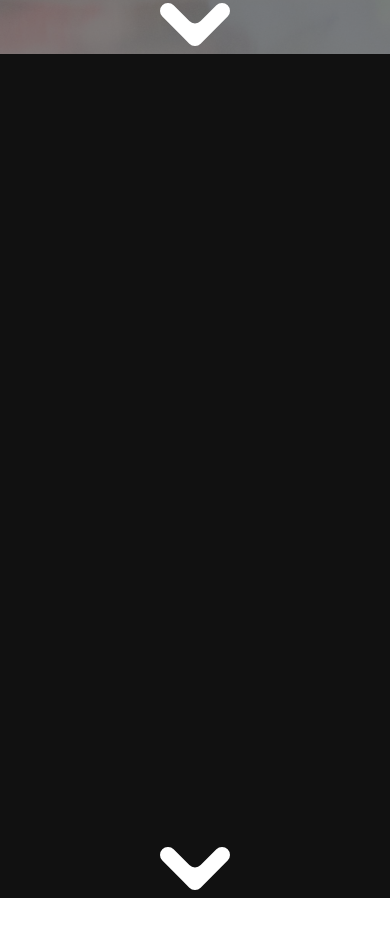
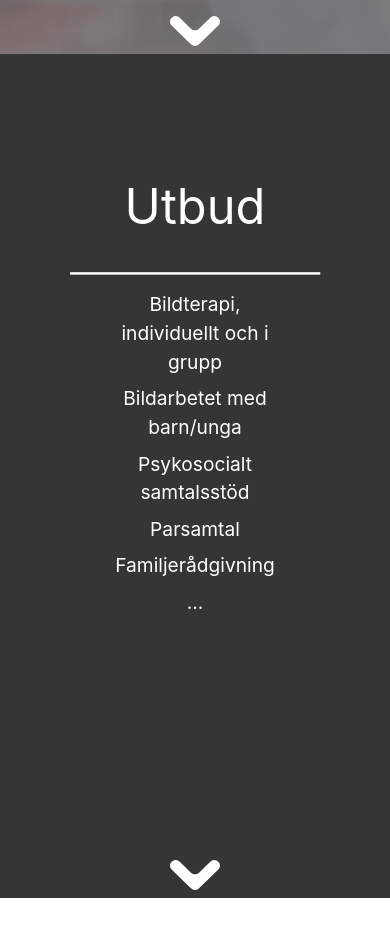
Before and after one commit to HampusBjorn/BTH-PUG, a plain HTML site: page dist/index.html in a window 390 px wide. Shown: the part 790-1726 px from the top of the page. Before the commit the page ends 1688 px from the top, so only its background shows below. Drawn offline with nearby package versions, Linux system fonts and the light colour scheme.

Commit message:
Add files via upload

```diff
--- a/dist/index.html
+++ b/dist/index.html
@@ -8,7 +8,7 @@
     <link rel="stylesheet" href="https://stackpath.bootstrapcdn.com/bootstrap/4.1.3/css/bootstrap.min.css" integrity="sha384-MCw98/SFnGE8fJT3GXwEOngsV7Zt27NXFoaoApmYm81iuXoPkFOJwJ8ERdknLPMO" crossorigin="anonymous"/>
     <link rel="stylesheet" href="style/main.css"/>
   </head>
-  <body data-spy="scroll" data-target=".arrowA">
+  <body>
     <div class="menuicoborder" onclick="openNav()">
       <div class="menuico"></div>
       <div class="menuico"></div>
@@ -20,15 +20,37 @@
       <div class="mainText">
         <p>BILDTERAPI</p>
         <p class="föralla">FÖR ALLA</p>
-      </div>
-      <div class="merinfo">
-        <p>MER INFO</p>
-      </div><a class="arrowA" href="#section2"><img class="arrow" src="Pic/arrow.svg" alt=""/></a>
+      </div><a href="#section2">
+        <div class="merinfo">
+          <p>MER INFO</p>
+        </div></a><a class="arrowA" href="#section2"><img class="arrow" src="Pic/arrow.svg" alt=""/></a>
     </section>
     <section class="services" id="section2">
-      <div class="fill"></div><a class="arrowA" href="#section1"><img class="arrow" src="Pic/arrow.svg" alt=""/></a>
+      <div class="Fill2"></div>
+      <div class="utbudDiv">
+        <p class="utbud">Utbud</p>
+        <div class="line"></div>
+        <div class="listUtbud"><a href="utbud.html">
+            <p>Bildterapi, individuellt och i grupp</p>
+            <p>Bildarbetet med barn/unga</p>
+            <p>Psykosocialt samtalsstöd</p>
+            <p>Parsamtal</p>
+            <p>Familjerådgivning</p>
+            <div class="deskCont">
+              <p>Psykoterapi</p>
+              <p>Mindfulnessbaserat bildarbetet</p>
+              <p>Handledning</p>
+              <div class="deskCont2">
+                <p>Teamutveckling</p>
+                <p>Motiverande samtal</p>
+                <p>Lösningsfokuserad terapi</p>
+              </div>
+            </div>
+            <p class="more">...</p></a></div>
+      </div><a class="arrowA" href="#section3"><img class="arrow" src="Pic/arrow.svg" alt=""/></a>
     </section>
-    <div class="sidenav" id="mySidenav"><a class="closebtn" href="javascript:void(0)" onclick="closeNav()"> &times;</a><a href="#section1">About</a><a href="#section2">Services</a><a href="#">Clients</a><a href="#">Contact</a></div>
+    <section class="clients" id="section3"><a class="arrowA" href="#section1"><img class="arrow" src="Pic/arrow.svg" alt=""/></a></section>
+    <div class="sidenav" id="mySidenav"><a class="closebtn" href="javascript:void(0)" onclick="closeNav()"> &times;</a><a href="#section1">Hem</a><a href="#section2">Tjänster</a><a href="#section3">Clients</a><a href="#">Contact</a></div>
     <script src="https://code.jquery.com/jquery-3.3.1.slim.min.js" integrity="sha384-q8i/X+965DzO0rT7abK41JStQIAqVgRVzpbzo5smXKp4YfRvH+8abtTE1Pi6jizo" crossorigin="anonymous"></script>
     <script src="https://cdnjs.cloudflare.com/ajax/libs/popper.js/1.14.3/umd/popper.min.js" integrity="sha384-ZMP7rVo3mIykV+2+9J3UJ46jBk0WLaUAdn689aCwoqbBJiSnjAK/l8WvCWPIPm49" crossorigin="anonymous"></script>
     <script src="https://stackpath.bootstrapcdn.com/bootstrap/4.1.3/js/bootstrap.min.js" integrity="sha384-ChfqqxuZUCnJSK3+MXmPNIyE6ZbWh2IMqE241rYiqJxyMiZ6OW/JmZQ5stwEULTy" crossorigin="anonymous"></script>
--- a/dist/style/main.css
+++ b/dist/style/main.css
@@ -10,6 +10,7 @@
     position: fixed;
     left: 2vw;
     top: 1vw;
+    z-index: 1000;
 }
 
 .menuico {
@@ -25,12 +26,13 @@
     right: 2vw;
     top: 1vw;
     cursor: pointer;
+    z-index: 1000;
 }
 
 .filter {
     width: 100%;
     height: 100%;
-    position: absolute;
+    position: fixed;
     z-index: -1;
     left: 0;
     top: 0;
@@ -41,7 +43,7 @@
 .bildfyll {
     width: 100%;
     height: 100%;
-    position: absolute;
+    position: fixed;
     z-index: -2;
     left: 0;
     top: 0;
@@ -90,37 +92,13 @@
     padding-right: 1vw;
 }
 
-@media only screen and (max-width: 1000px){
-    .mainText p {font-size: 6.5vw;}
-}
-
-@media only screen and (max-width: 600px){
-    .merinfo {
-        left: 50%;
-        top: 60%;
-    }
-
-    .merinfo p {
-        font-size: 8vw;
-        padding: 1vw;
-        padding-left: 3vw;
-        padding-right: 3vw;
-    }
-
-    .mainText p {font-size: 12.5vw;}
-
-    .bildfyll {
-        background-position: 25% 50%;
-    }
-}
-
 .föralla {
     position: relative;
     bottom: 1vw;
 }
 
 .arrow {
-width: 70px;
+width: 50px;
 position: absolute;
 left: 50%;
 bottom: 2vw;
@@ -132,7 +110,7 @@ cursor: pointer;
     height: 100%;
     width: 0;
     position: fixed;
-    z-index: 1;
+    z-index: 1001;
     top: 0;
     right: 0;
     background-color: #111;
@@ -163,25 +141,171 @@ cursor: pointer;
     margin-left: 50px;
   }
 
-  @media screen and (max-height: 450px) {
-    .sidenav {padding-top: 15px;}
-    .sidenav a {font-size: 18px;}
-  }
-
   .about {
-      position: relative;
+    position: relative;
     height: 100vh;
     width: 100%;
   }
 
-  .fill {
-      height: 100%;
-      width: 100%;
-      background: #111;
+  .services {
+    position: relative;
+    height: 100vh;
+    width: 100%;
   }
 
-  .services {
-      position: relative;
-      height: 100vh;
-      width: 100%;
+  .tjänsterR1 {
+      position: absolute;
+      left: 30%;
   }
+
+  .tjänsterR2 {
+    position: absolute;
+    left: 70%;
+
+}
+
+#tjänster {
+    background: #f1f1f1;
+    height: 40%;
+    width: 30%;
+    top: 50%;
+    transform: translate(-50%, -50%);
+    box-shadow: 0 4px 8px 0 rgba(0, 0, 0, 0.2), 0 6px 20px 0 rgba(0, 0, 0, 0.19);
+}
+
+.utbudDiv {
+    position: relative;
+    left: 50%;
+    top: 50%;
+    width: 80%;
+    height: 80%;
+    transform: translate(-50%,-50%);
+}
+
+.line {
+    position: absolute;
+    top: 50%;
+    left: 50%;
+    transform: translate(-50%, -50%);
+    border: 0.2px solid #FFF;
+    height: 80%;
+    width: 1px;
+    background: #FFF;
+}
+
+.utbud {
+    position: absolute;
+    top: 50%;
+    left: 20%;
+    transform: translate(-50%,-50%);
+    color: white;
+    font-size: 5vw;
+    margin: 0;
+    padding: 0;
+}
+
+.listUtbud {
+    position: absolute;
+    left: 52%;
+    top: 50%;
+    transform: translate(0,-50%);
+    cursor: pointer;
+    display: block;
+}
+
+.listUtbud a {
+    text-decoration: none;
+}
+
+.listUtbud p {
+    text-decoration: none;
+    color: #FFF;
+    font-size: 1.3rem;
+    margin: 0;
+    padding: 0.2em;
+}
+
+.more {display: none}
+
+.Fill2 {
+    background: #353535;
+    width: 100%;
+    height: 100%;
+    position: absolute;
+}
+
+.clients {
+        position: relative;
+        height: 100vh;
+        width: 100%;
+}
+
+@media only screen and (max-width: 1000px){
+    .mainText p {font-size: 6.5vw;}
+    .utbud {font-size: 6.5vw;}
+}
+
+@media only screen and (max-width: 850px){
+    .deskCont2 {display: none;}
+    .more {display: block;}
+    .listUtbud p {
+        font-size: 1.2rem;
+    }
+}
+
+@media only screen and (max-width: 600px){
+    .merinfo {
+        left: 50%;
+        top: 60%;
+    }
+
+    .merinfo p {
+        font-size: 8vw;
+        padding: 1vw;
+        padding-left: 3vw;
+        padding-right: 3vw;
+    }
+
+    .mainText p {font-size: 12.5vw;}
+    .utbud {font-size: 12.5vw;}
+
+    .bildfyll {
+        background-position: 25% 50%;
+    }
+
+    .line {
+        position: absolute;
+        top: 20%;
+        left: 50%;
+        transform: translate(-50%, -50%);
+        width: 80%;
+        height: 1px;
+    }
+
+    .utbud {
+        position: absolute;
+        top: 10%;
+        left: 50%;
+        transform: translate(-50%,-50%);
+    }
+
+    .listUtbud {
+        left: 50%;
+        top: 22%;
+        transform: translate(-50%,0);
+        text-align: center;
+    }
+
+    .deskCont {display: block;}
+
+}
+
+@media only screen and (max-width: 450px) {
+    .deskCont {display: none;}
+}
+
+@media screen and (max-height: 450px) {
+    .sidenav {padding-top: 15px;}
+    .sidenav a {font-size: 18px;}
+    .deskCont {display: none;}
+  }
--- /dev/null
+++ b/dist/style/utbud.css
@@ -0,0 +1,60 @@
+@font-face {
+	font-family: 'GothamBook';
+	src: url('./GothamBook.eot');
+	src: local('GothamBook'), url('./GothamBook.woff') format('woff'), url('./GothamBook.ttf') format('truetype');
+}
+
+* {
+    font-family: 'GothamBook' !important;
+}
+
+.nav {
+    width: 100vw;
+    height: 5.5em;
+    z-index: 2;
+    background: #FFF;
+    position: fixed;
+    top: 0;
+}
+
+.homeBTN {
+    color: #000;
+    position: fixed;
+    top: 1em;
+    left: 50%;
+    transform: translate(-50%, 0);
+    cursor: pointer;
+    background: #59C2A7;
+    padding: 1em 2em 1em 2em;
+    border-radius: 0.3em;
+}
+
+.homeBTN:hover {
+    text-decoration: none;
+    color: #000;
+}
+
+.utbud {
+    position: relative;
+    top: 6.5em;
+    left: 50%;
+    transform: translate(-50%);
+    max-width: 60%;
+}
+
+h2 {
+    font-size: 0.9em;
+    font-weight: bold;
+    margin-block-start: 1em;
+    margin-block-end: 1em;
+    margin-inline-start: 0px;
+    margin-inline-end: 0px;
+}
+
+p {
+    font-size: 0.8em;
+    margin-block-start: 1em;
+    margin-block-end: 1em;
+    margin-inline-start: 0px;
+    margin-inline-end: 0px;
+}
```
Also changed, not shown: dist/layout.html (+1 -1 lines), 1 other file.
